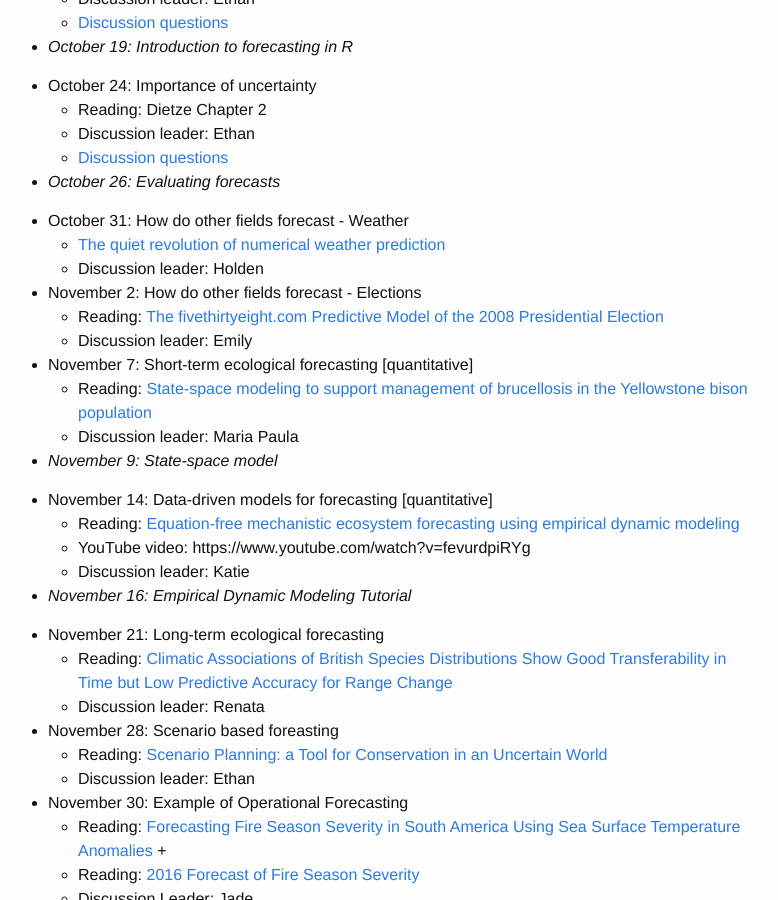
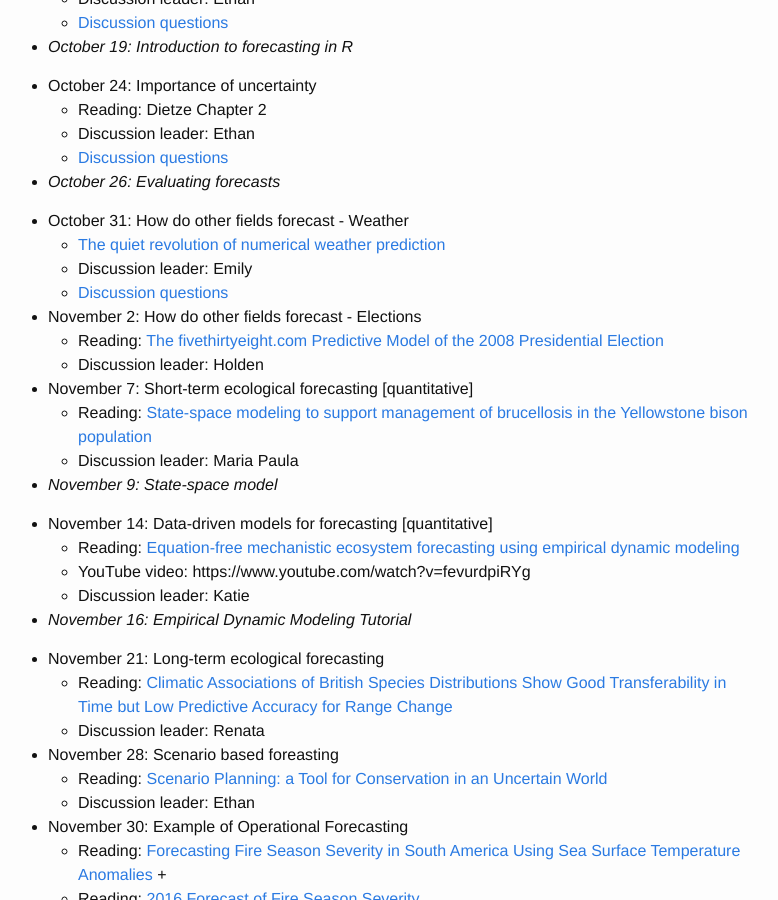
Before and after one commit to weecology/forecasting-dynamics-course, a Jekyll site: the page built from schedule.md, in a window 1280 px wide and 900 px high, scrolled down 1674 px. Shown: the whole window, without its empty margins (252-1030 px from the left). Built offline with Jekyll 4.4.1, drawn with Linux system fonts in a browser that asks for light colours.

Commit message:
Update schedule.md

```diff
--- a/schedule.md
+++ b/schedule.md
@@ -86,12 +86,13 @@ Activity days when laptops are required are noted in italics. Discussion leaders
 
 * October 31:  How do other fields forecast - Weather
     * [The quiet revolution of numerical weather prediction](https://doi.org/10.1038/nature14956)
-    * Discussion leader: Holden
+    * Discussion leader: Emily
+    * [Discussion questions]({{ site.baseurl }}/discussion/weather)
 
 * November 2: How do other fields forecast - Elections
     * Reading:
 [The fivethirtyeight.com Predictive Model of the 2008 Presidential Election](https://www.causeweb.org/cause/archive/stats/STATS_50.pdf)
-    * Discussion leader: Emily
+    * Discussion leader: Holden
 
 * November 7:     Short-term ecological forecasting [quantitative]
     * Reading: [State-space modeling to support management of brucellosis in the Yellowstone bison population](https://doi.org/10.1890/14-1413.1)
```
